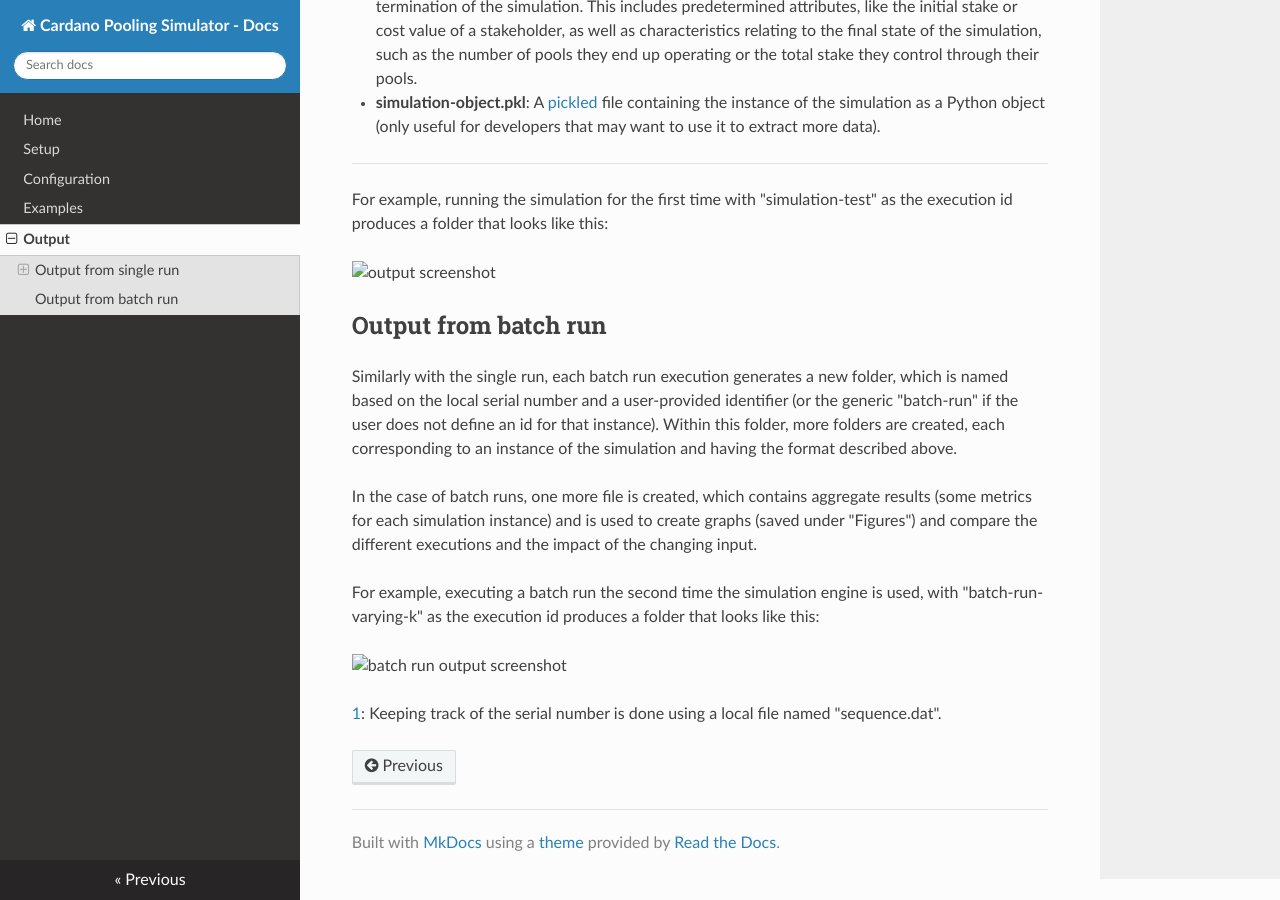
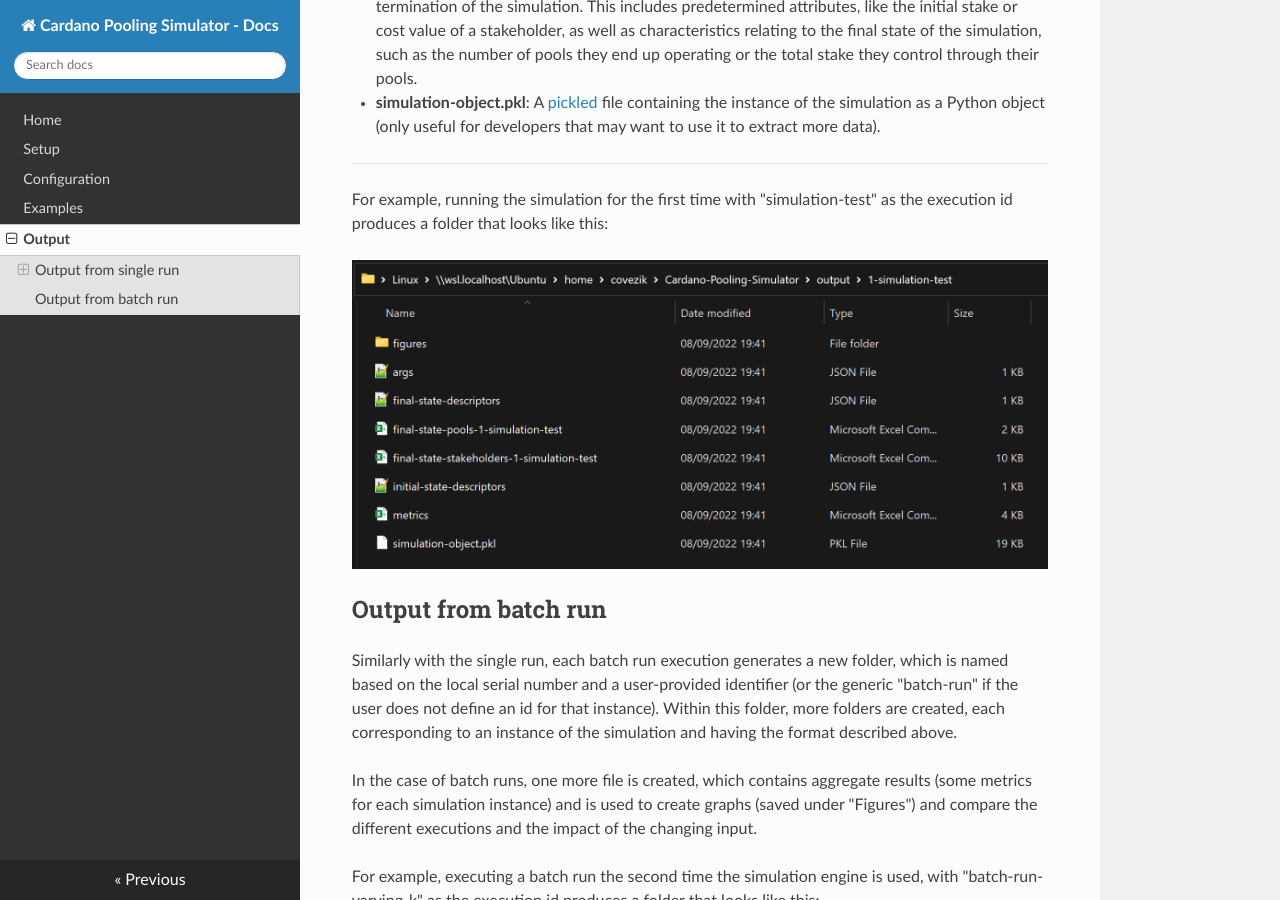
Before and after one commit to Blockchain-Technology-Lab/Rewards-Sharing-Simulation-Engine, an MkDocs documentation site: the page built from docs/output.md, in a window 1280 px wide and 900 px high, scrolled down 1115 px. Built offline with MkDocs 1.6.1, drawn with Linux system fonts in a browser that asks for light colours; nearby versions of some CDN libraries.

Commit message:
Fix img refs

```diff
--- a/docs/output.md
+++ b/docs/output.md
@@ -46,7 +46,7 @@ the simulation as a Python object (only useful for developers that may want to u
 For example, running the simulation for the first time with "simulation-test" as the execution id produces a folder
 that looks like this:
 
-![output screenshot](sim-output.png)
+![output screenshot](img/sim-output.png)
 
 ## Output from batch run
 Similarly with the single run, each batch run execution generates a new folder, which is named based on the local serial
@@ -60,7 +60,7 @@ instance) and is used to create graphs (saved under "Figures") and compare the d
 For example, executing a batch run the second time the simulation engine is used, with "batch-run-varying-k" as the
 execution id produces a folder that looks like this:
 
-![batch run output screenshot](batch-run-output.png)
+![batch run output screenshot](img/batch-run-output.png)
 
 
 <a name="footnote1">1</a>: Keeping track of the serial number is done using a local file named "sequence.dat".
```
